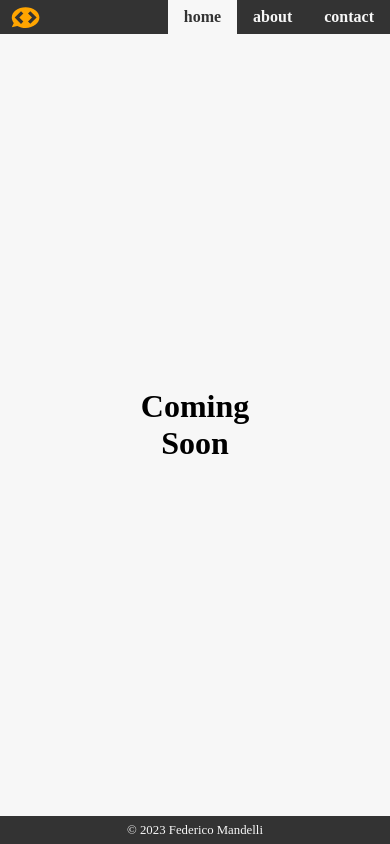
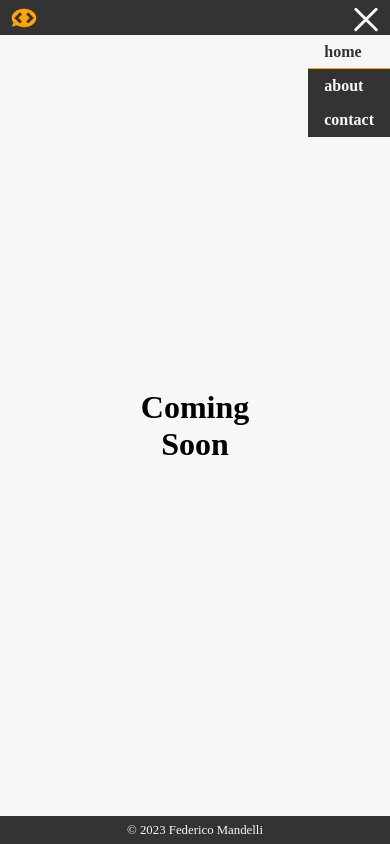
Before and after one commit to FedeMandelli/fedemandelli.github.io, a plain HTML site: page index.html in a window 390 px wide. Drawn offline with Linux system fonts and the light colour scheme.

Commit message:
first responsive menu

```diff
--- a/css/scss/_navbar.scss
+++ b/css/scss/_navbar.scss
@@ -4,27 +4,84 @@ nav-bar {
     font-size: 1rem;
     list-style: none;
     display: flex;
-    justify-content: right;
-    position: relative;
+    justify-content: space-between;
+    align-items: center;
+    height: 2.2rem;
 
     .nav-logo {
-        position: absolute;
-        left: 0.5rem;
-        top: 0;
         fill: $accent-color;
-        height: 2.2rem;
+        height: 2rem;
         cursor: pointer;
         transition: 300ms ease-in-out;
-        padding: .2rem;
+        padding: 0.2rem;
+        margin-left: 0.5rem;
 
         &:hover {
             fill: $secondary-color;
-            padding: .1rem;
+            padding: 0.1rem;
         }
     }
 
+    .menu-button {
+        cursor: pointer;
+        width: 2rem;
+        height: 2rem;
+        position: relative;
+        margin-right: 0.5rem;
+
+        &:hover {
+            span {
+                background-color: $accent-color;
+            }
+        }
+
+        span {
+            position: absolute;
+            top: 50%;
+            left: 0;
+            right: 0;
+            width: 100%;
+            height: 0.2rem;
+            background-color: $secondary-color;
+            border-radius: 0.1rem;
+            transition: 300ms ease-in-out;
+
+            &:nth-child(1) {
+                transform: translateY(-0.6rem);
+            }
+
+            &:nth-child(2) {
+                transform: translateY(0.6rem);
+            }
+        }
+
+        @media (min-width: 768px) {
+            display: none;
+        }
+
+        &.menu-button-open {
+            span {
+                position: absolute;
+                &:nth-child(1) {
+                    transform: rotate(-45deg);
+                }
+
+                &:nth-child(2) {
+                    transform: rotate(45deg);
+                }
+
+                &:nth-child(3) {
+                    opacity: 0;
+                }
+            }
+        }
+    }
+
+    .links-container {
+        display: flex;
+
         a {
-        display: inline-block;
+            display: block;
             cursor: pointer;
             color: $secondary-color;
             font-weight: 900;
@@ -33,18 +90,56 @@ nav-bar {
             transition-property: color, background-color;
             transition-duration: 300ms;
             transition-timing-function: ease-in-out;
+            position: relative;
 
             &:hover {
                 color: $accent-color;
             }
-    }
 
-    .selected {
+            &.selected {
                 background-color: $secondary-color;
                 color: $primary-color;
+
+                &::after {
+                    position: absolute;
+                    content: "";
+                    bottom: 0;
+                    height: 0.1rem;
+                    background-color: $accent-color;
+                    transition: 300ms ease-in-out;
+                    animation: showSelector 300ms ease-in-out forwards 300ms;
+                }
 
                 &:hover {
                     color: $primary-color;
                 }
             }
         }
+
+        @media (max-width: 768px) {
+            position: absolute;
+            top: 2.2rem;
+            right: 0;
+            flex-direction: column;
+            background-color: $primary-color;
+            max-height: 0;
+            overflow: hidden;
+
+            &.links-container-open {
+                max-height: 6.6rem;
+                transition: 300ms ease-in-out;
+            }
+        }
+    }
+}
+
+@keyframes showSelector {
+    0% {
+        left: 50%;
+        right: 50%;
+    }
+    100% {
+        left: 0;
+        right: 0;
+    }
+}
--- a/index.html
+++ b/index.html
@@ -20,6 +20,14 @@
         <svg class="nav-logo" xmlns="http://www.w3.org/2000/svg" viewBox="0 0 50 50">
             <use xlink:href="/media/imgs/logo.svg#logo"></use>
         </svg>
+
+        <div class="menu-button">
+            <span></span>
+            <span></span>
+            <span></span>
+        </div>
+
+        <div class="links-container"></div>
     </nav-bar>
 
     <main></main>
--- a/js/components/navbar.js
+++ b/js/components/navbar.js
@@ -7,13 +7,14 @@ class NavBar extends HTMLElement {
     connectedCallback() {
         // create pages
         const pages = ['home', 'about', 'contact'];
+        const linksContainer = this.querySelector('.links-container')
         pages.forEach(page => {
             const link = document.createElement('a');
             link.innerHTML = page;
             link.addEventListener('click', () => {
                 this.loadPage(page);
             });
-            this.appendChild(link);
+            linksContainer.appendChild(link);
         });
 
         // set first page
@@ -26,6 +27,19 @@ class NavBar extends HTMLElement {
         logo.addEventListener('click', () => {
             this.loadPage('home');
         });
+
+        // add event listener for menu button
+        const menu = this.querySelector('.menu-button');
+        menu.addEventListener('click', () => {
+            this.openCloseMenu();
+        });
+    }
+
+    openCloseMenu() {
+        const menu = this.querySelector('.menu-button');
+        const linksContainer = this.querySelector('.links-container');
+        menu.classList.toggle('menu-button-open');
+        linksContainer.classList.toggle('links-container-open');
     }
 
     loadPage(page) {
@@ -38,7 +52,7 @@ class NavBar extends HTMLElement {
         window.history.pushState({}, '', target); // === TO CHANGE IN PRODUCTION ===
 
         // load new page with fade effect
-        this.main .style.opacity = 0;
+        this.main.style.opacity = 0;
         setTimeout(() => {
             this.loadHtml(`/html/${target}.html`);
             // fade in
@@ -54,6 +68,9 @@ class NavBar extends HTMLElement {
                 link.classList.remove('selected');
             }
         });
+
+        // close menu
+        this.openCloseMenu();
     }
 
     loadHtml(path) {
@@ -61,9 +78,9 @@ class NavBar extends HTMLElement {
         xhr.open('GET', path, true);
         xhr.onload = () => {
             if (xhr.status === 200) {
-                this.main .innerHTML = xhr.responseText;
+                this.main.innerHTML = xhr.responseText;
             } else if (xhr.status === 404) {
-                this.main .innerHTML = 'Page not found';
+                this.main.innerHTML = 'Page not found';
             }
         }
         xhr.send();
```
Also changed, not shown: css/style.min.css, 1 other file. Lines whose indentation alone changed are shown as unchanged.
